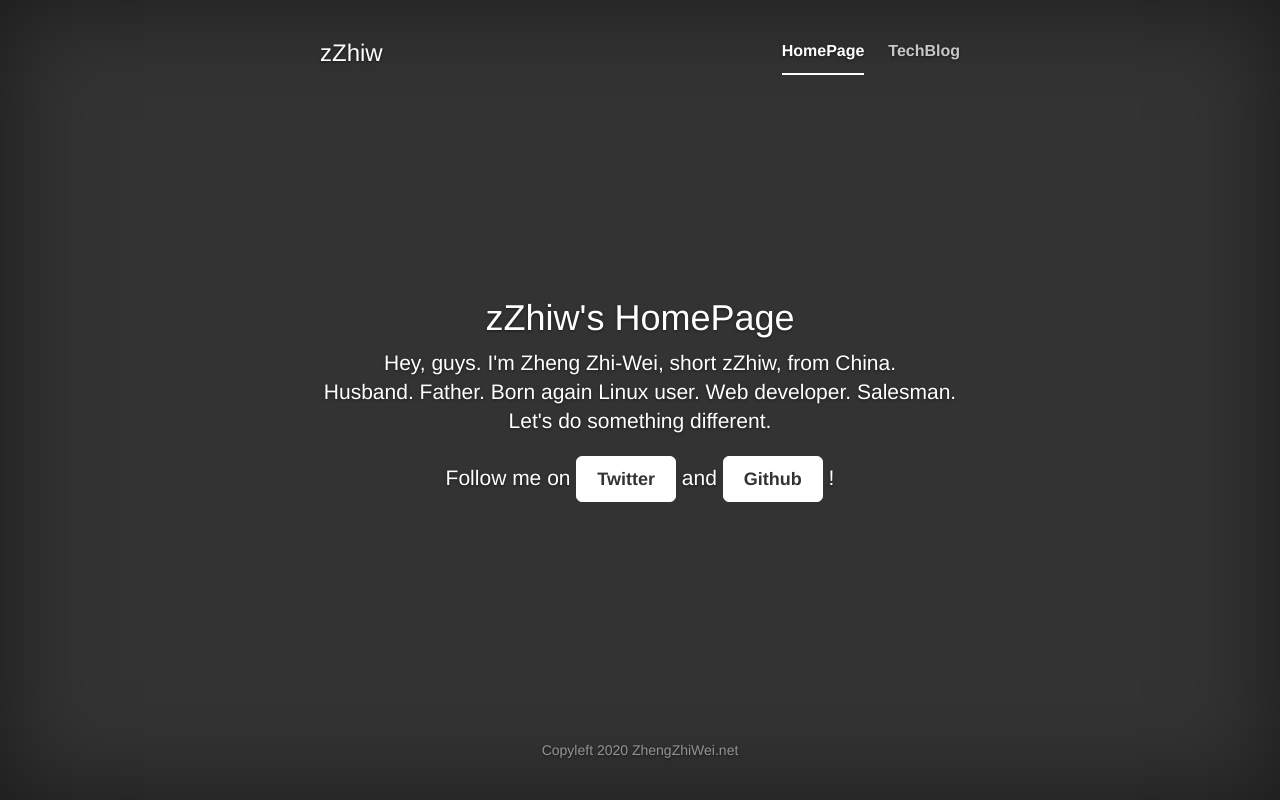
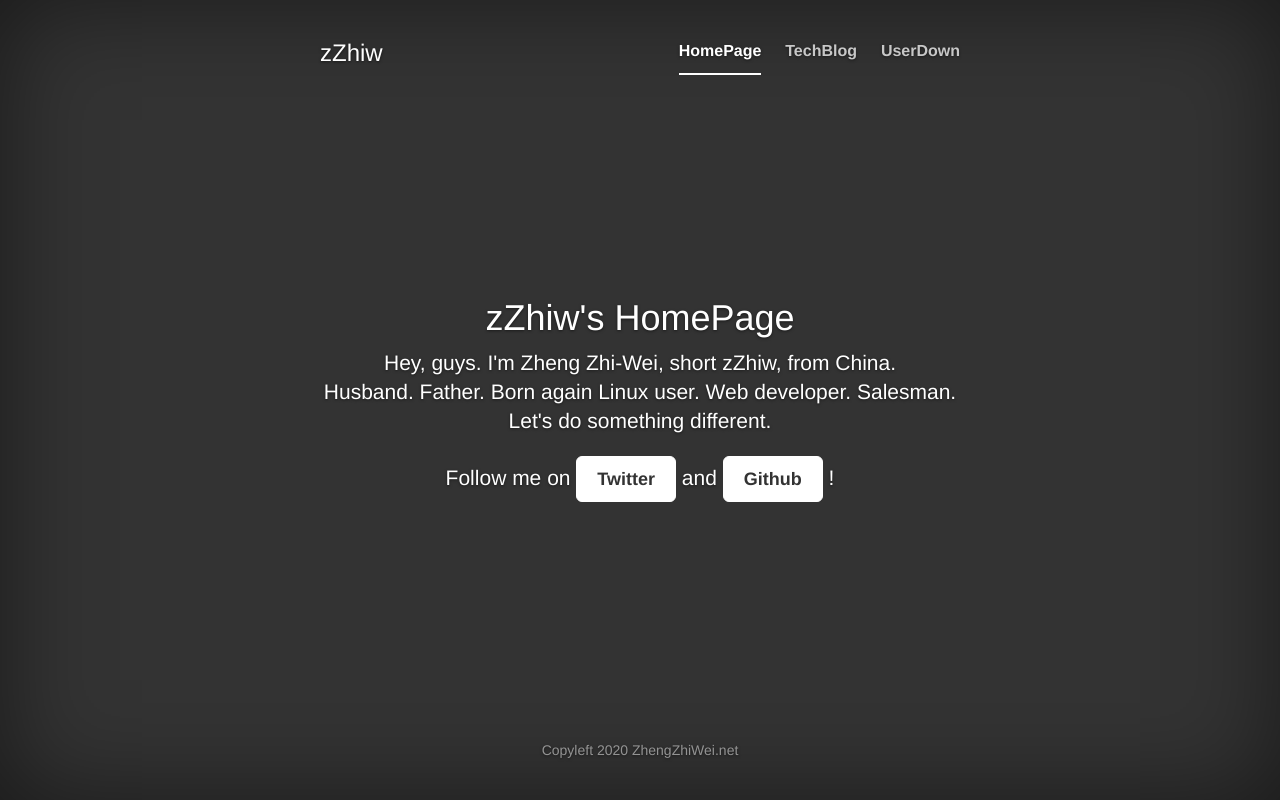
Before and after one commit to izzhiw/izzhiw.github.io, a plain HTML site: page index.html in a window 1280 px wide. Drawn offline with nearby package versions, Linux system fonts and the light colour scheme.

Commit message:
modified index.html: added UserDown address

```diff
--- a/index.html
+++ b/index.html
@@ -40,6 +40,7 @@
                 <ul class="nav masthead-nav">
                   <li class="active"><a href="">HomePage</a></li>
                   <li><a href="https://www.zhengzhiwei.net/blog/">TechBlog</a></li>
+                  <li><a href="https://go.zhengzhiwei.net/">UserDown</a></li>
                 </ul>
               </nav>
             </div>
```
